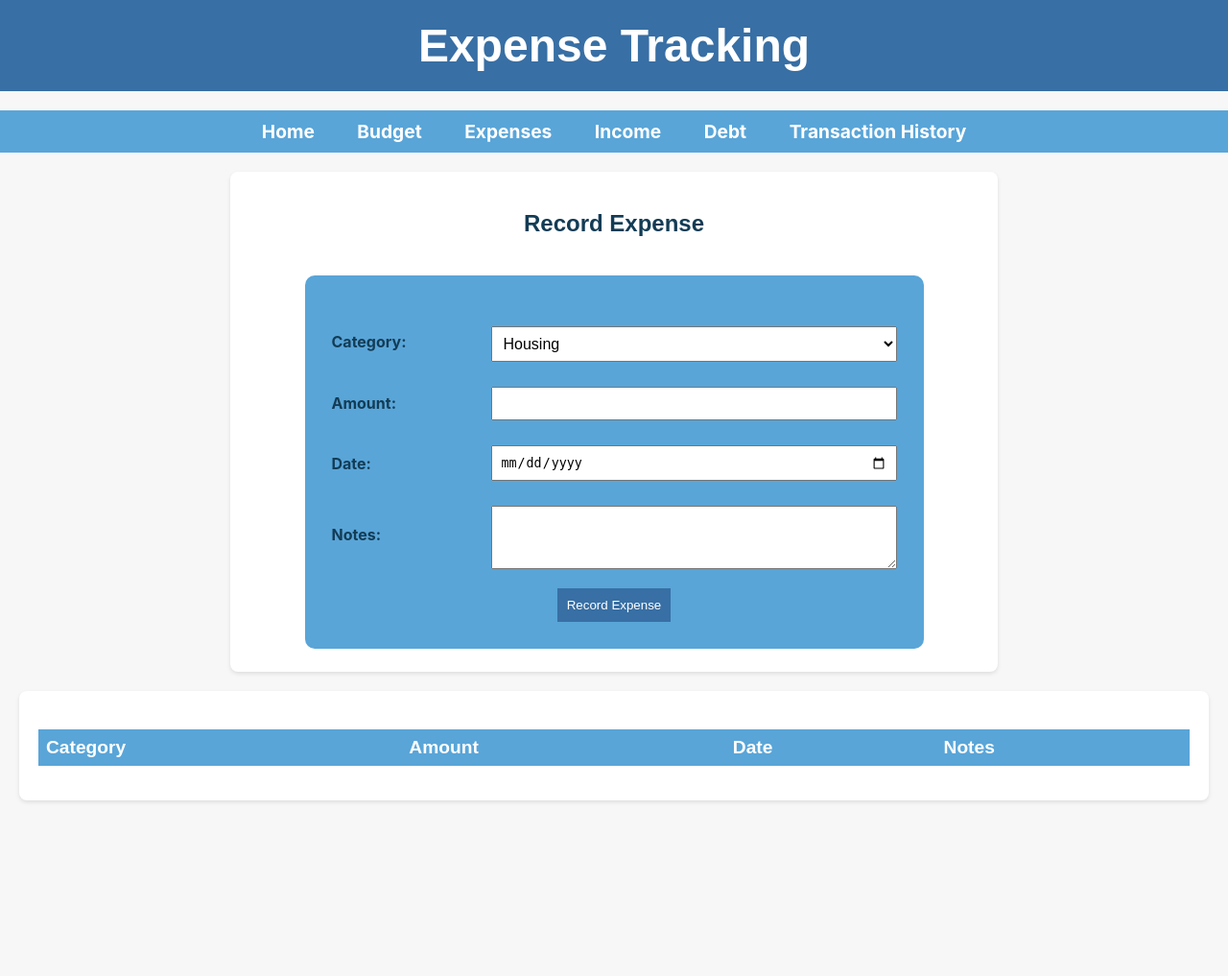
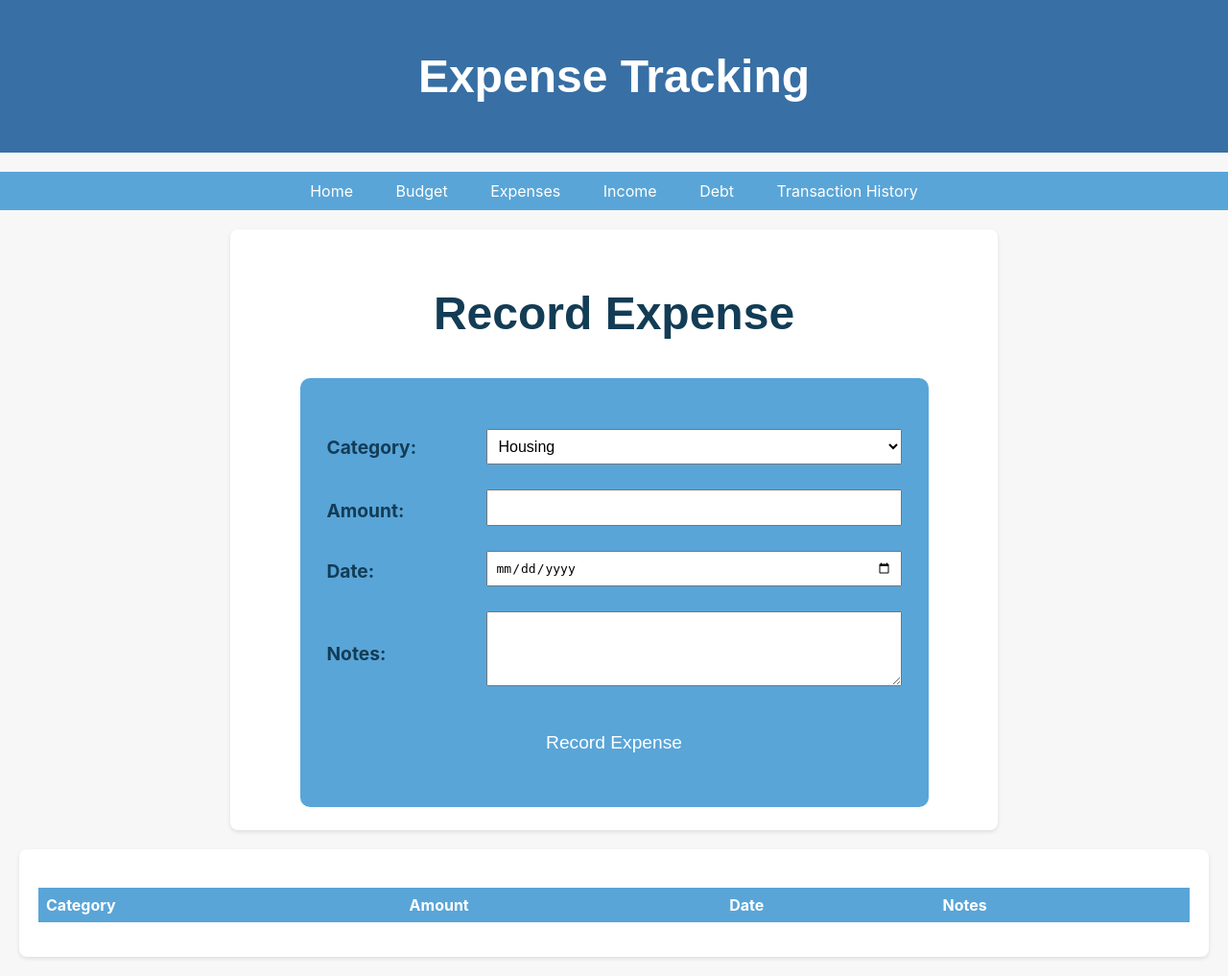
Before and after one commit to niyatisinghal/budget-manager, a Flask app: page /expenses in a window 1280 px wide. Shown: the whole page at 96% size. Before the commit the page ends 836 px from the top, so only its background shows below. Run offline with Flask 3, Linux system fonts and the light colour scheme; lists and menus that the app fills with data are empty.

Commit message:
fixed expense table and page but form

```diff
--- a/templates/expense.html
+++ b/templates/expense.html
@@ -18,15 +18,14 @@
             background-color: #386fa4;
             padding: 20px 0;
             text-align: center;
+            margin-bottom: 20px;
             color: #ffffff;
-            margin-bottom: 20px;
         }
 
-        h1 {
+        h1, h2 {
             font-family: 'Syne', sans-serif;
             font-size: 3em;
-            color: #ffffff;  /* White text on the header */
-            margin: 0;
+            color: #ffffff;
         }
 
         nav {
@@ -40,13 +39,11 @@
             text-decoration: none;
             padding: 10px;
             margin: 0 10px;
-            font-weight: bold;
-            font-size: 1.2em;
         }
 
         nav a:hover {
             background-color: #84d2f6;
-            color: #133c55;  /* Text color on hover */
+            color: #133c55;
         }
 
         main {
@@ -57,11 +54,10 @@
         table {
             border-collapse: collapse;
             width: 100%;
-            margin-top: 20px; /* Add margin to separate the form and the table */
+            margin-top: 20px;
         }
 
         th, td {
-            /*border: 1px solid #386fa4;*/
             padding: 8px;
             text-align: left;
         }
@@ -69,14 +65,12 @@
         th {
             background-color: #59a5d8;
             color: #ffffff;
-            font-family: 'Syne', sans-serif;
-            font-size: 1.2em;
         }
 
-        .add-expense-table th {
+        /*.add-expense-table th {
             background-color: #84d2f6;
             color: #133c55;
-        }
+        }*/
 
         form {
             margin-top: 20px;
@@ -87,95 +81,41 @@
             border-radius: 10px;
         }
 
-        /* Include the new CSS styles for the add-budget-table
-        .add-budget-table {
-            width: 100%;
-            border-collapse: collapse;
-            margin-bottom: 20px;
+        label {
+            display: block;
+            margin-bottom: 8px;
+            color: #133c55;
         }
 
-        .add-budget-table label {
-            display: block;
-            margin-bottom: 5px;
-            font-weight: bold;
-            font-size: 1.2em;
+        input, select {
+            width: 100%;
+            padding: 10px;
+            box-sizing: border-box;
+            margin-bottom: 16px;
         }
 
-        .add-budget-table input,
-        .add-budget-table textarea {
-            width: 100%;
-            padding: 8px;
-            box-sizing: border-box;
-            margin-bottom: 10px;
-            font-size: 1em;
-        }
-
-        .add-budget-table button {
-            margin-top: 20px;
-            padding: 12px;
+        input[type="submit"] {
             background-color: #59a5d8;
             color: #ffffff;
             border: none;
+            padding: 12px;
             cursor: pointer;
             font-size: 1.2em;
         }
 
-        .add-budget-table button:hover {
+        input[type="submit"]:hover {
             background-color: #84d2f6;
-        }*/
-
-
-        /*.initially-hidden {
-            display: none;
-        }*/
-
-        .field-label {
-            width: 150px; /* Adjust the width based on your design */
-            padding-right: 10px; /* Add right padding for spacing */
         }
 
-        .field-input {
-            width: calc(100% - 160px); /* Adjust the width based on your design */
+        a {
+            color: #59a5d8;
+            text-decoration: none;
         }
 
-        .field-input select {
-            width: 100%; /* Make the dropdown fill the entire width */
-            padding: 8px; /* Adjust the padding based on your design */
-            margin-top: 5px; /* Add top margin for spacing */
-            margin-bottom: 10px; /* Add bottom margin for spacing */
-            font-size: inherit; /* Use the same font size as the parent (label) */
+        a:hover {
+            text-decoration: underline;
         }
 
-
-        label {
-            display: inline-block;
-            margin-bottom: 10px;
-            font-weight: bold;
-            width: 150px;
-        }
-
-        input {
-            width: 100%;
-            padding: 8px;
-            box-sizing: border-box;
-            margin-bottom: 10px;
-        }
-
-        button {
-            padding: 10px;
-            background-color: #386fa4;
-            color: #ffffff;
-            border: none;
-            cursor: pointer;
-        }
-
-
-
-        #notification {
-            display: none;
-            color: red;
-            margin-top: 10px;
-        }
         .record-expense-form {
             display: inline-block;
             text-align: left;
@@ -213,6 +153,108 @@
             background-color: #59a5d8;
         }
 
+        .add-expense-table {
+            width: 100%;
+            border-collapse: collapse;
+            margin-bottom: 20px;
+        }
+
+        .add-expense-table label {
+            display: block;
+            margin-bottom: 5px;
+            font-weight: bold;
+            font-size: 1.2em;
+        }
+
+        .add-expense-table input,
+        .add-expense-table textarea {
+            width: 100%;
+            padding: 8px;
+            box-sizing: border-box;
+            margin-bottom: 10px;
+            font-size: 1em;
+        }
+
+        .add-expense-table button {
+            margin-top: 10px;
+            padding: 8px;
+            background-color: #59a5d8;
+            color: #ffffff;
+            border: none;
+            cursor: pointer;
+            font-size: 1.2em;
+        }
+
+        .add-expense-table button:hover {
+            background-color: #84d2f6;
+        }
+
+        ul.flashes {
+            list-style: none;
+            padding: 0;
+            margin: 0;
+        }
+
+        ul.flashes li {
+            margin-bottom: 10px;
+            padding: 10px;
+            border-radius: 5px;
+            font-weight: bold;
+        }
+
+        ul.flashes li.success {
+            background-color: #4CAF50;
+            color: #ffffff;
+        }
+
+        ul.flashes li.error {
+            background-color: #f44336;
+            color: #ffffff;
+        }
+
+        .field-label {
+            width: 150px;
+            padding-right: 10px;
+        }
+
+        .field-input {
+            width: calc(100% - 160px);
+        }
+
+        .field-input select {
+            width: 100%;
+            padding: 8px;
+            margin-top: 5px;
+            margin-bottom: 10px;
+            font-size: inherit;
+        }
+
+        label {
+            display: inline-block;
+            margin-bottom: 10px;
+            font-weight: bold;
+            width: 150px;
+        }
+
+        input {
+            width: 100%;
+            padding: 8px;
+            box-sizing: border-box;
+            margin-bottom: 10px;
+        }
+
+        button {
+            padding: 10px;
+            background-color: #386fa4;
+            color: #ffffff;
+            border: none;
+            cursor: pointer;
+        }
+
+        button:hover {
+            background-color: #59a5d8;
+        }
+
         .container {
             max-width: 800px;
             margin: 0 auto;
@@ -238,15 +280,6 @@
             line-height: 1.6;
         }
 
-        .content a {
-            color: #59A5D8;
-            text-decoration: none;
-        }
-
-        .content a:hover {
-            text-decoration: underline;
-        }
-
         footer {
             text-align: center;
             padding: 20px 0;
@@ -257,6 +290,7 @@
             width: 100%;
         }
     </style>
+
     <script>
         // Modify the toggleTableVisibility function
     function toggleTableVisibility() {
@@ -277,7 +311,7 @@
                 // Update the added item row with the form values
                 document.getElementById('added-category').textContent = category;
                 document.getElementById('added-amount').textContent = amount;
-                document.getElementById('added-date').textContent = formatDate(date);
+                document.getElementById('added-date').textContent = date;
                 document.getElementById('added-notes').textContent = notes;
             } else {
                 table.classList.add('initially-hidden');
@@ -324,6 +358,7 @@
                 cell1.textContent = category;
                 cell2.textContent = '$' + amount;
                 cell3.textContent = formatDate(date);
+
 
             // Optional: If notes are provided, add them to the fourth cell
                 if (notes !== '') {
@@ -415,7 +450,7 @@
 
             </tr>
 
-            {% for item in expense_data %}
+            <!--{% for item in expense_data %}
                 <tr>
                     <td>{{ item.category }}</td>
                     <td>${{ item.amount }}</td>
@@ -428,7 +463,7 @@
                         </form>
                     </td>
                 </tr>
-            {% endfor %}
+            {% endfor %}-->
             <!-- New row for the added expense item -->
             <tr id="added-item-row" class="initially-hidden">
                 <td id="added-category"></td>
```
